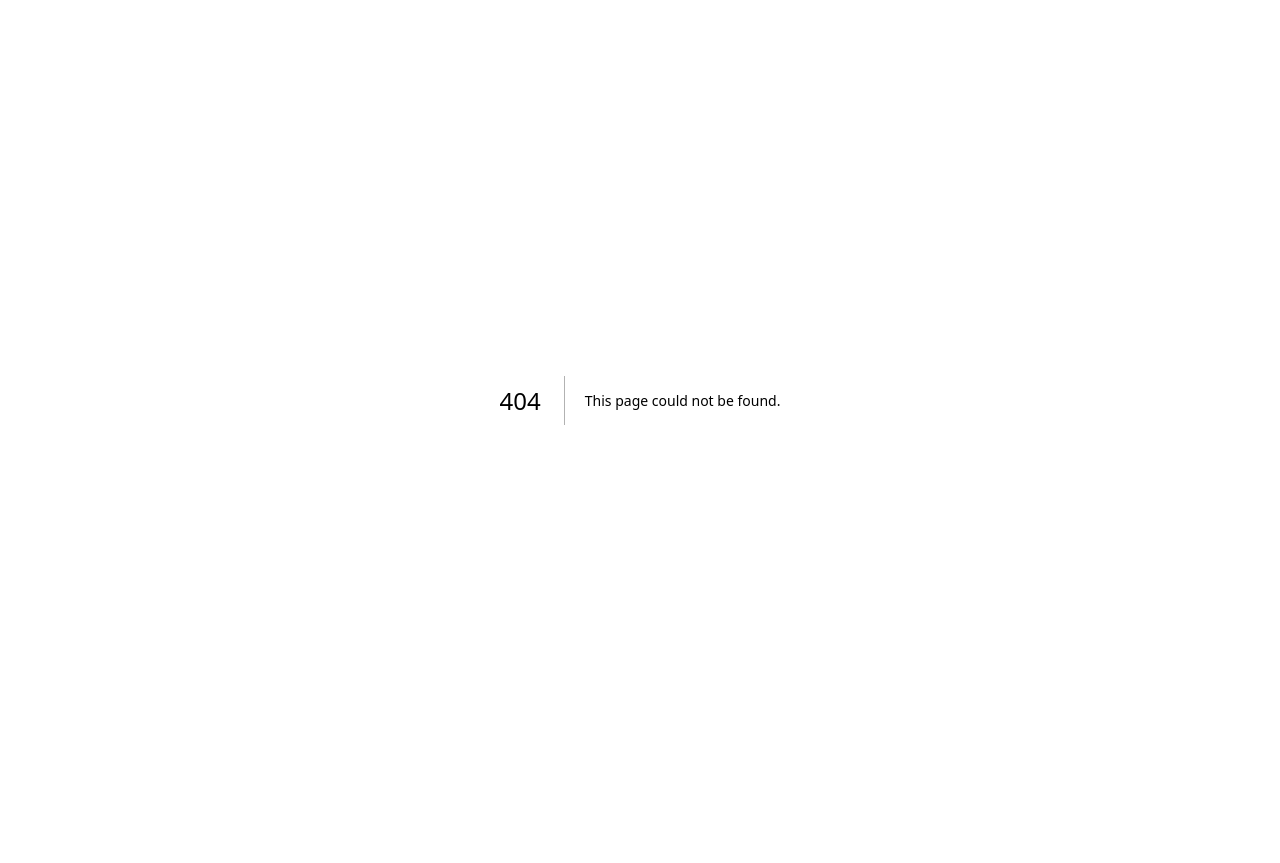
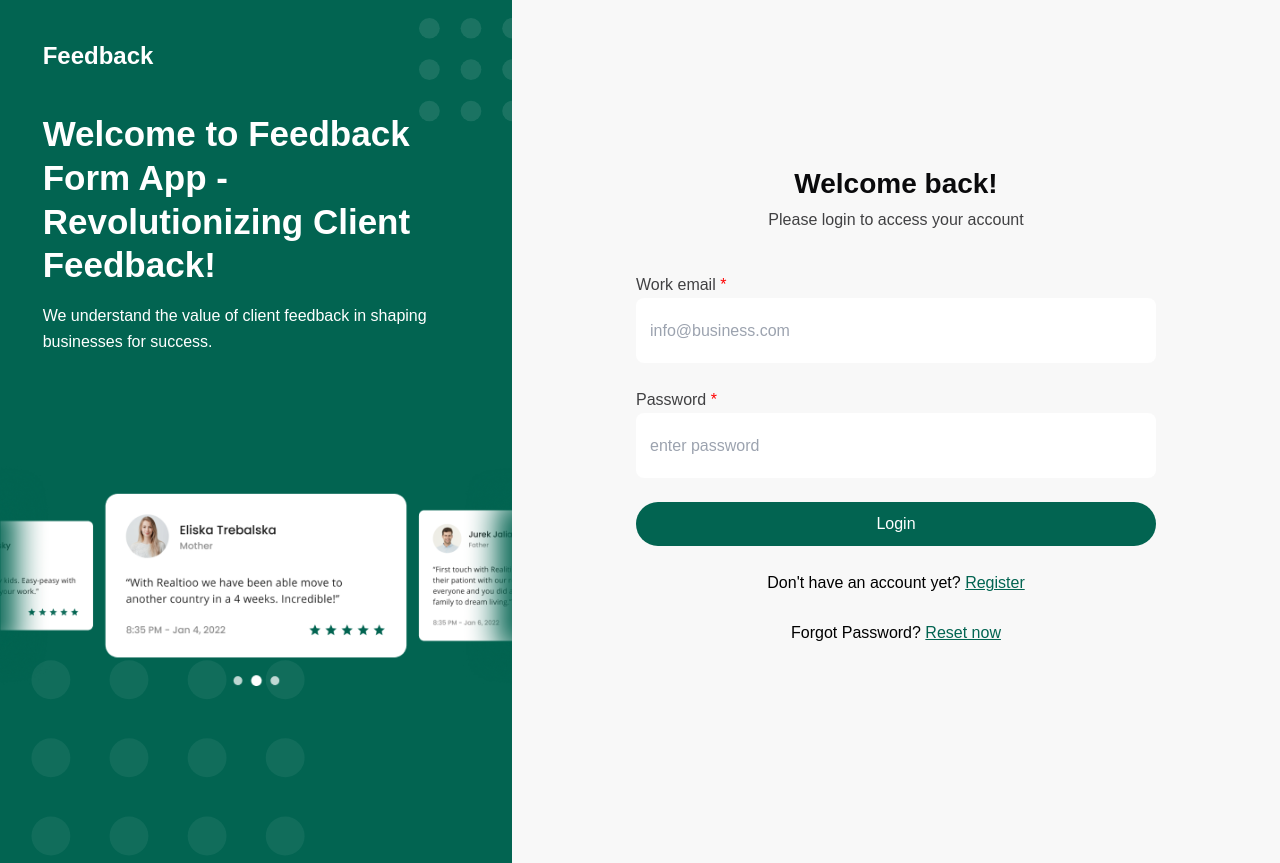
Before and after one commit to IsraelChidera/feedback, a Next.js app: page /login in a window 1280 px wide. Before the commit this address had no page. Before the commit the page ends 800 px from the top, so only its background shows below. Built offline with nearby package versions, Linux system fonts and the light colour scheme.

Commit message:
Feat: Auth pages

```diff
--- /dev/null
+++ b/app/dashboard/page.tsx
@@ -0,0 +1,11 @@
+import React from 'react'
+
+const page = () => {
+  return (
+    <main>
+
+    </main>
+  )
+}
+
+export default page
--- /dev/null
+++ b/app/login/page.tsx
@@ -0,0 +1,130 @@
+'use client'
+
+import React from 'react'
+import Container from '@/components/Container';
+import Button from '@/components/Button';
+import TextField from '@/components/Forms/TextField';
+import Image from 'next/image';
+import Link from 'next/link';
+import { Field, Form, Formik } from 'formik';
+import * as Yup from 'yup';
+
+const page = () => {
+    const initialValues = {
+        workEmail: '',
+        password: '',
+    };
+
+    const validationSchema = Yup.object({
+        workEmail: Yup.string()
+            .email('Invalid email address')
+            .required('Email is required'),
+        password: Yup.string()
+            .required('Password is required')
+            .min(3, 'Must be 6 characters or more'),
+    });
+
+    const onLogin = (values: any) => {
+        console.log(values);
+    }
+
+    return (
+        <main className='grid grid-cols-5'>
+            <section className='col-span-2 bg-primary relative'>
+                <Container>
+                    <div className='mt-10'>
+                        <div className='text-2xl font-semibold text-white'>Feedback</div>
+
+                        <h1 className='text-white font-semibold mt-10 text-[35px] leading-tight'>
+                            Welcome to Feedback Form
+                            App - Revolutionizing
+                            Client Feedback!
+                        </h1>
+
+                        <p className='mt-4 text-white'>
+                            We understand the value of client feedback
+                            in shaping businesses for success.
+                        </p>
+                    </div>
+                </Container>
+
+                <Image className='absolute -top-20 right-0' src="/points1.svg" width={92.57} height={113.14} alt="points" />
+
+                <div className='mt-28 mb-40'>
+                    <Image src="/register1.png" width={572.05} height={265} alt="feedback" />
+                </div>
+
+                <Image className='absolute bottom-0 left-0' src="/points2.svg" width={305.29} height={373.14} alt="points" />
+            </section>
+
+            <section className='h-full flex justify-center flex-col col-span-3 pt-6 bg-offWhite  '>
+                <div>
+                    <div className='text-center'>
+                        <h3 className='text-[#0A0A0C] font-semibold text-[28px]'>
+                            Welcome back!
+                        </h3>
+                        <p className='text-[#414143]'>
+                            Please login to access your account
+                        </p>
+                    </div>
+
+                    <div className='mt-10 pb-20'>
+                        <Formik
+                            initialValues={initialValues}
+                            validationSchema={validationSchema}
+                            onSubmit={(values, { resetForm }: { resetForm: any }) => {
+                                onLogin(values);
+                                resetForm({ values: '' });
+                            }}
+                        >
+                            {
+                                (
+                                    { values, errors, touched, handleChange, }:
+                                        {
+                                            values: any, errors: any,
+                                            touched: any, handleChange: any,
+                                        }
+                                ) => (
+                                    <>
+                                        <Form className='w-[520px] mx-auto space-y-6'>
+                                            <div>
+                                                <TextField type="email" name='workEmail' id="workEmail" value={values.workEmail} onChange={handleChange} label="Work email" placeholder='info@business.com' />
+
+                                                <p className='text-xs text-primary'>
+                                                    {errors.workEmail && touched.workEmail && errors.workEmail}
+                                                </p>
+                                            </div>
+
+                                            <div>
+                                                <TextField type="password" name='password' id="password" value={values.password} onChange={handleChange} label="Password" placeholder='enter password' />
+
+                                                <p className='text-xs text-primary'>
+                                                    {errors.password && touched.password && errors.password}
+                                                </p>
+                                            </div>
+
+                                            <Button type="submit" className="w-full bg-primary text-white">
+                                                Login
+                                            </Button>
+
+                                            <p className='text-center'>
+                                                Don't have an account yet? <Link className='underline text-primary' href="/register">Register</Link>
+                                            </p>
+
+                                            <p className='text-center'>
+                                                Forgot Password? <Link className='underline text-primary' href="#">Reset now</Link>
+                                            </p>
+                                        </Form>
+
+                                    </>
+                                )}
+                        </Formik>
+
+                    </div>
+                </div>
+            </section>
+        </main>
+    )
+}
+
+export default page
--- a/app/register/page.tsx
+++ b/app/register/page.tsx
@@ -15,7 +15,7 @@ const page = () => {
         workEmail: '',
         phoneNumber: '',
         password: '',
-        privacyAndTerms: true
+        privacyAndTerms: false
     };
 
     const validationSchema = Yup.object({
@@ -37,7 +37,6 @@ const page = () => {
 
     const onContactFormSubmission = (values: any) => {
         console.log(values);
-
     }
 
     return (
@@ -95,20 +94,47 @@ const page = () => {
                                     }
                             ) => (
                                 <>
-                                    <form className='w-[520px] mx-auto space-y-6'>
-                                        <TextField type="text" value={values.businessName} onChange={handleChange} label="Business Name" placeholder='Business Name' />
+                                    <Form className='w-[520px] mx-auto space-y-6'>
+                                        <div>
+                                            <TextField type="text" name='businessName' id="businessName" value={values.businessName} onChange={handleChange} label="Business Name" placeholder='Business Name' />
 
-                                        <TextField type="email" value={values.workEmail} onChange={handleChange} label="Work email" placeholder='info@business.com' />
-
-                                        <TextField type="phone" value={values.phoneNumber} onChange={handleChange} label="Phone number" placeholder='+234 814 626 5074' />
-
-                                        <TextField type="password" value={values.password} onChange={handleChange} label="Password" placeholder='info@business.com' />
+                                            <p className='text-xs text-primary'>
+                                                {errors.businessName && touched.businessName && errors.businessName}
+                                            </p>
+                                        </div>
 
                                         <div>
-                                            <input type="checkbox" value={values.privacyAndTerms} onChange={handleChange} />
+                                            <TextField type="email" name='workEmail' id="workEmail" value={values.workEmail} onChange={handleChange} label="Work email" placeholder='info@business.com' />
+
+                                            <p className='text-xs text-primary'>
+                                                {errors.workEmail && touched.workEmail && errors.workEmail}
+                                            </p>
+                                        </div>
+
+                                        <div>
+                                            <TextField type="phone" name='phoneNumber' id="phoneNumber" value={values.phoneNumber} onChange={handleChange} label="Phone number" placeholder='+234 814 626 5074' />
+
+                                            <p className='text-xs text-primary'>
+                                                {errors.phoneNumber && touched.phoneNumber && errors.phoneNumber}
+                                            </p>
+                                        </div>
+
+                                        <div>
+                                            <TextField type="password" name='password' id="password" value={values.password} onChange={handleChange} label="Password" placeholder='enter password' />
+
+                                            <p className='text-xs text-primary'>
+                                                {errors.password && touched.password && errors.password}
+                                            </p>
+                                        </div>
+
+                                        <div>
+                                            <input name='privacyAndTerms' id="privacyAndTerms" type="checkbox" value={values.privacyAndTerms} onChange={handleChange} />
                                             <span className='text-sm text-inputText pl-2'>
                                                 Please exclude me from any future emails regarding Feedback App and related Intuit product and feature updates, marketing best practices, and promotions.
                                             </span>
+                                            <p className='text-xs text-primary'>
+                                                {errors.privacyAndTerms && touched.privacyAndTerms && errors.privacyAndTerms}
+                                            </p>
                                         </div>
 
                                         <div>
@@ -117,14 +143,14 @@ const page = () => {
                                             </p>
                                         </div>
 
-                                        <Button className="w-full bg-primary text-white">
+                                        <Button type="submit" className="w-full bg-primary text-white">
                                             Get started
                                         </Button>
 
                                         <p className='text-center'>
-                                            Already have an account? <Link className='underline text-primary' href="#">Login</Link>
+                                            Already have an account? <Link className='underline text-primary' href="/login">Login</Link>
                                         </p>
-                                    </form>
+                                    </Form>
                                 </>
                             )}
                     </Formik>
--- a/components/Forms/TextField/index.tsx
+++ b/components/Forms/TextField/index.tsx
@@ -8,10 +8,11 @@ type InputProps = {
     value?: any,
     name?: string,
     onChange?: any,
-    props?: any
+    props?: any,
+    id: any
 }
 
-const index = ({ label, type, placeholder, className, value, name, onChange, ...props }: InputProps) => {
+const index = ({ label, id, type, placeholder, className, value, name, onChange, ...props }: InputProps) => {
     return (
         <div>
             <label className='block text-inputText font-medium'>
@@ -20,6 +21,7 @@ const index = ({ label, type, placeholder, className, value, name, onChange, ...
 
             <input
                 type={type}
+                id={id}
                 placeholder={placeholder}
                 className={`rounded-[8px] bg-white text-[#0A0A0C] py-[20px] pl-[14px] pr-[10px] w-full ${className}`}
                 name={name}
```
